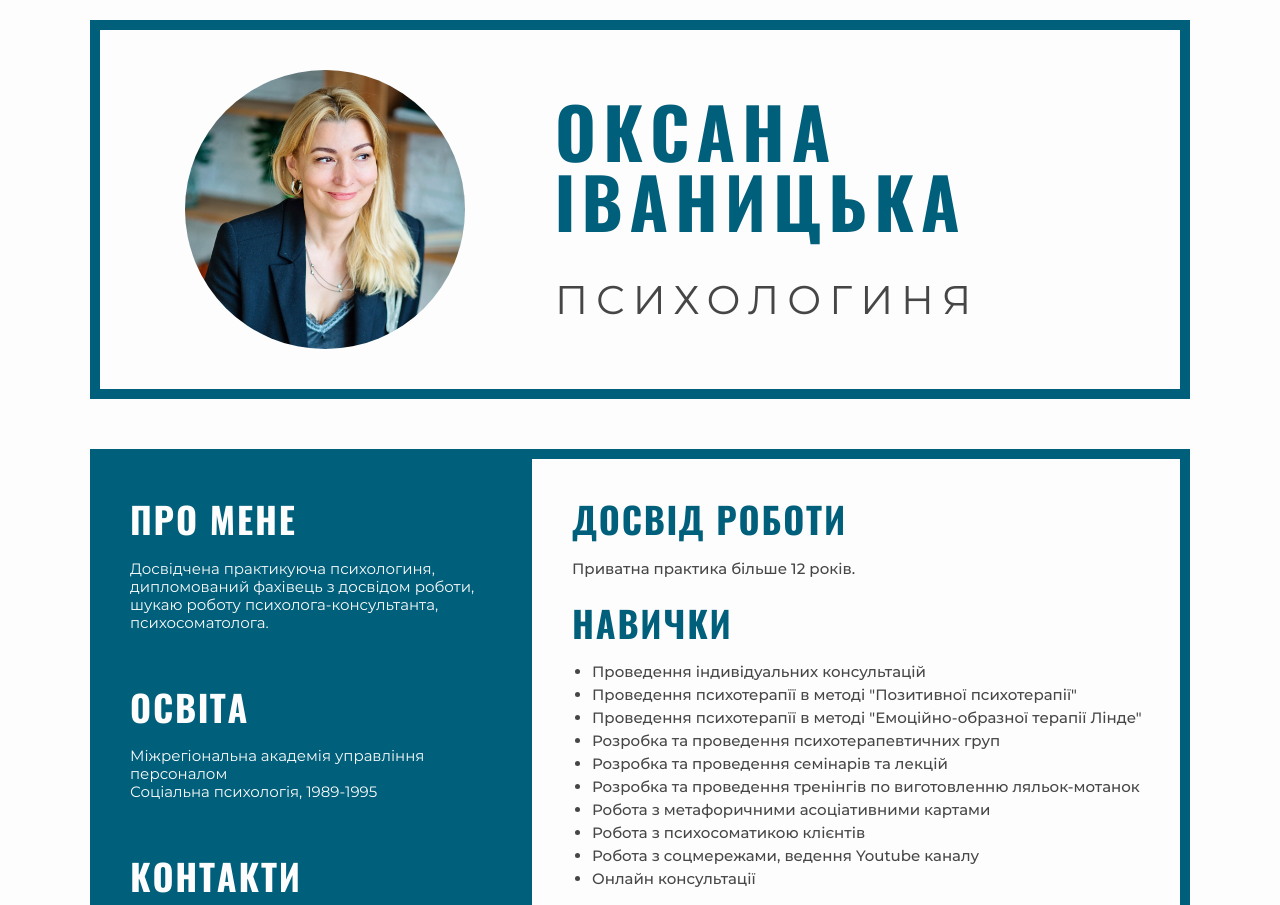
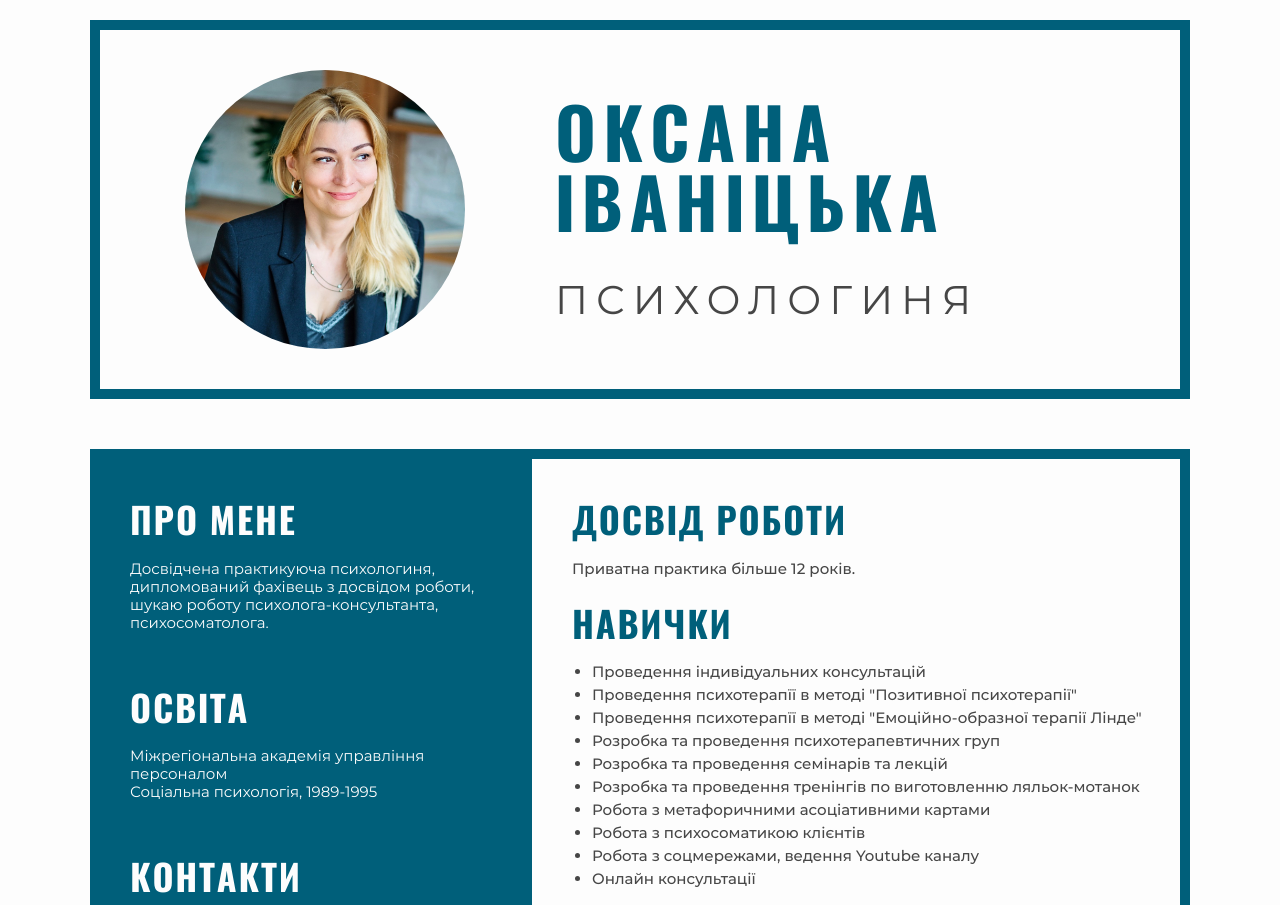
Before and after one commit to ChristianRC007/oksana-ivanitska, a plain HTML site: page index.html in a window 1280 px wide. Shown: the top 905 px of the page. Drawn offline with Linux system fonts and the light colour scheme.

Commit message:
Fix mistake

```diff
--- a/index.html
+++ b/index.html
@@ -15,7 +15,7 @@
           <div class="header__info">
             <h1 class="header__name">
               ОКСАНА <br />
-              ІВАНИЦЬКА
+              ІВАНІЦЬКА
             </h1>
             <p class="header__position">ПСИХОЛОГИНЯ</p>
           </div>
```
